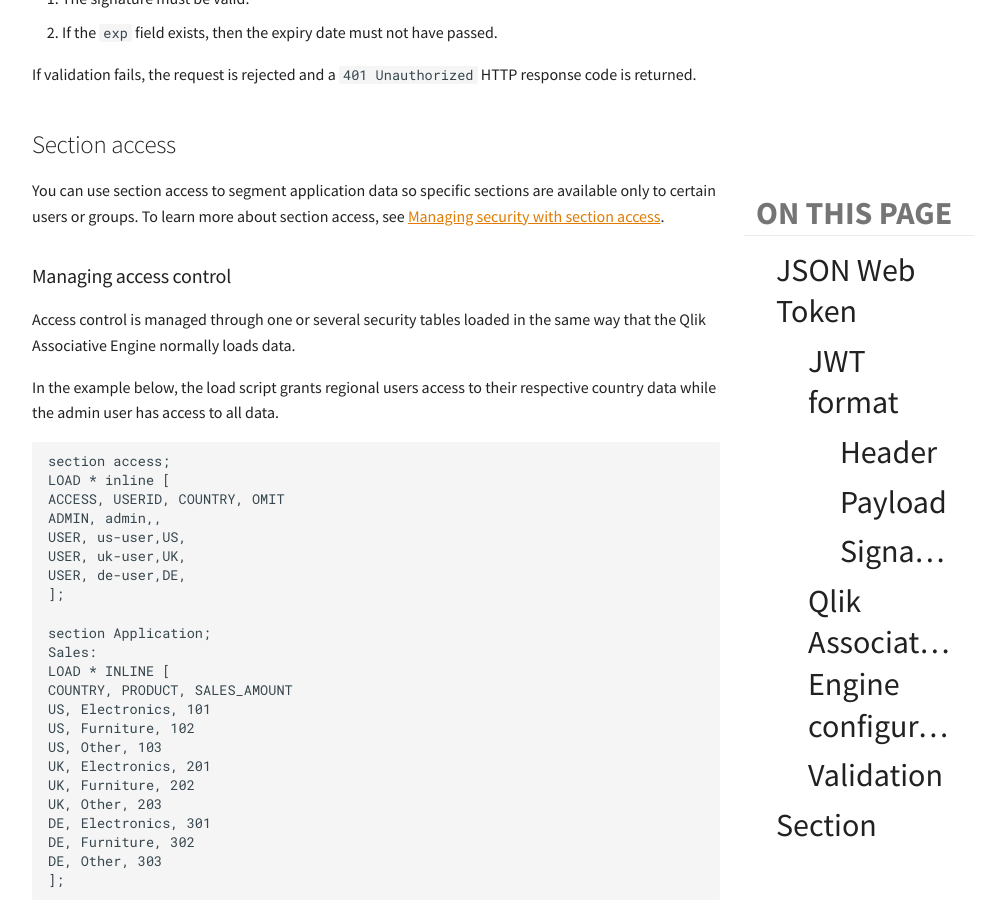
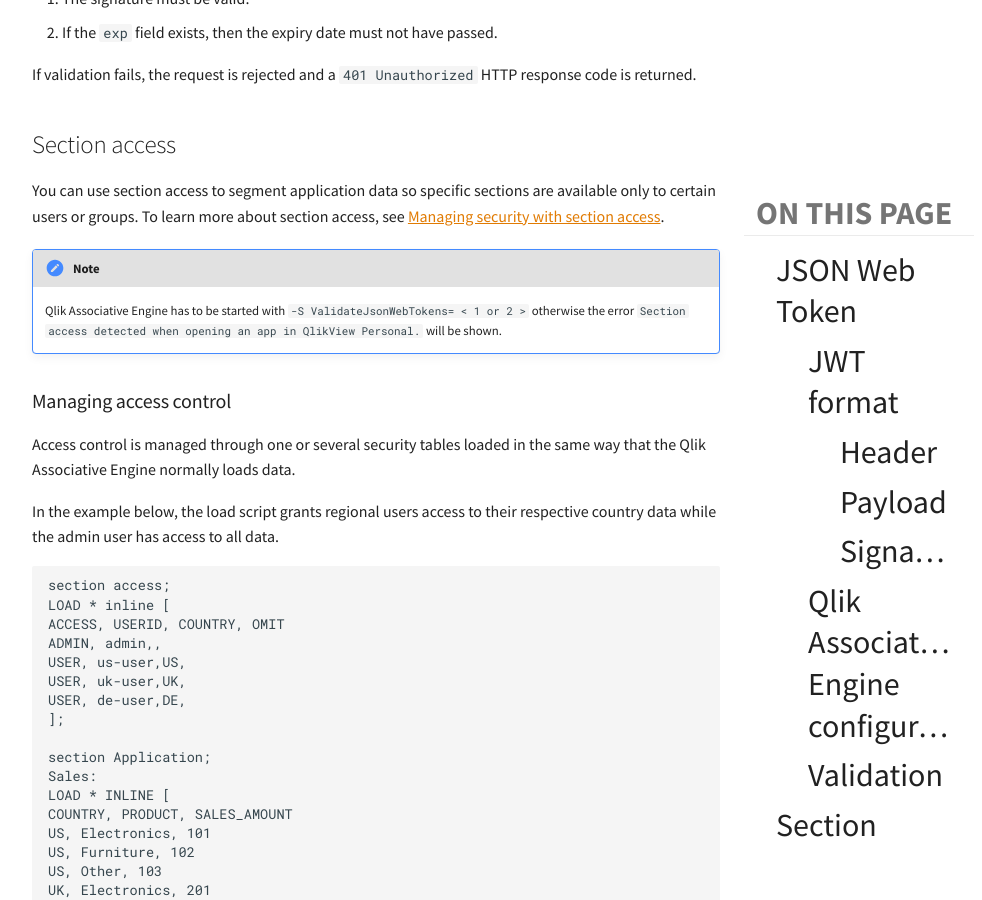
Before and after one commit to qlik-oss/core-website, an MkDocs documentation site: the page built from docs/tutorials/authorization.md, in a window 1280 px wide and 900 px high, scrolled down 3073 px. Shown: the whole window, without its empty margins (264-1246 px from the left). Built offline with MkDocs 1.6.1 and Material for MkDocs 9.7.7, drawn with Linux system fonts in a browser that asks for light colours; nearby versions of some CDN libraries; library files that are not in the unit come from our copies; comment, search, counter and statistics services are not loaded.

Commit message:
Adding note that engine has to be started with ValidateJsonWebTokens for Section Access

```diff
--- a/docs/tutorials/authorization.md
+++ b/docs/tutorials/authorization.md
@@ -130,6 +130,9 @@
 sections are available only to certain users or groups.
 To learn more about section access, see [Managing security with section access](http://help.qlik.com/en-US/sense/Subsystems/Hub/Content/Scripting/Security/manage-security-with-section-access.htm).
 
+!!! Note
+    Qlik Associative Engine has to be started with `-S ValidateJsonWebTokens= < 1 or 2 >` otherwise the error `Section access detected when opening an app in QlikView Personal.` will be shown.
+
 ### Managing access control
 
 Access control is managed through one or several security tables loaded
```
